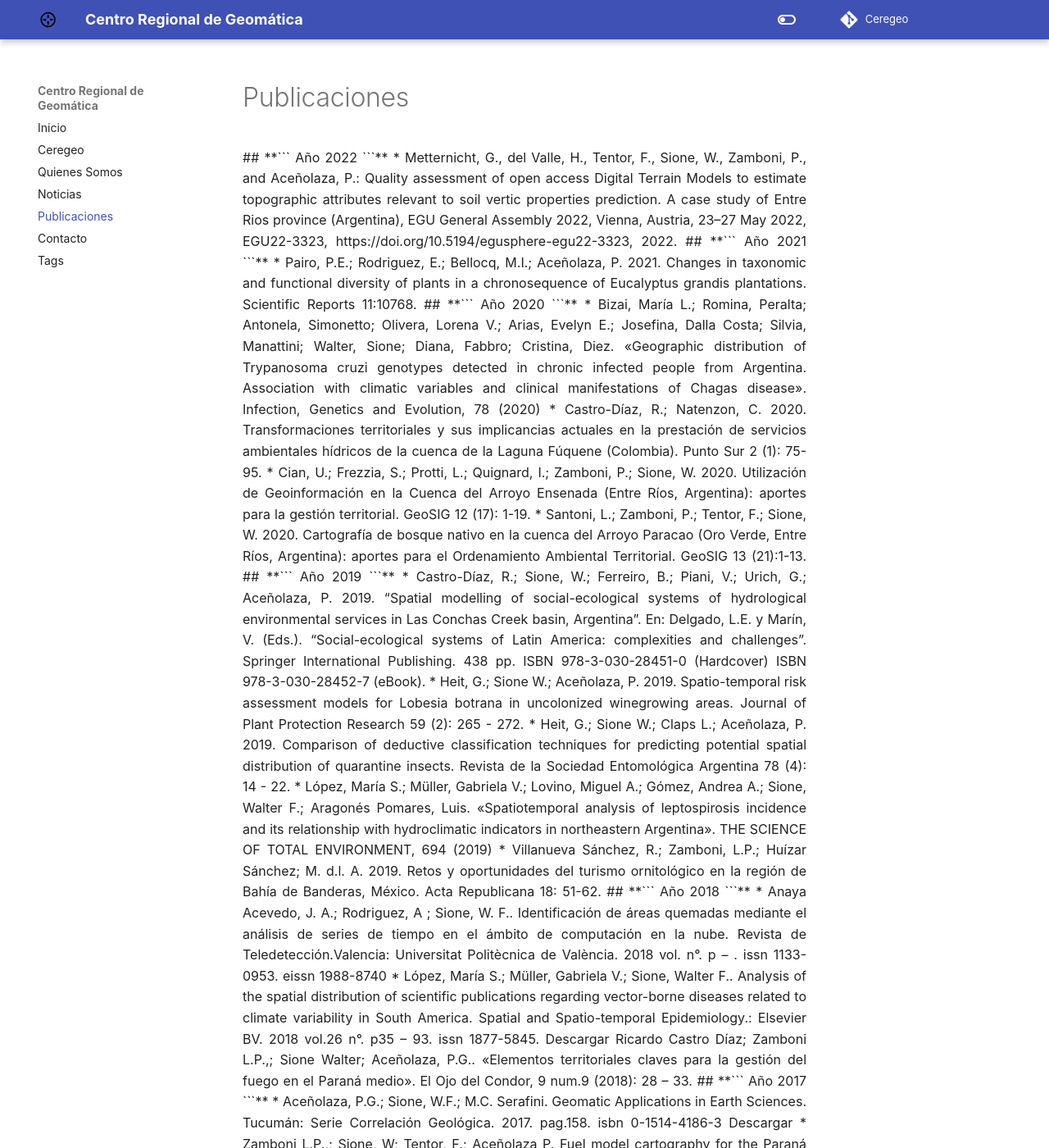
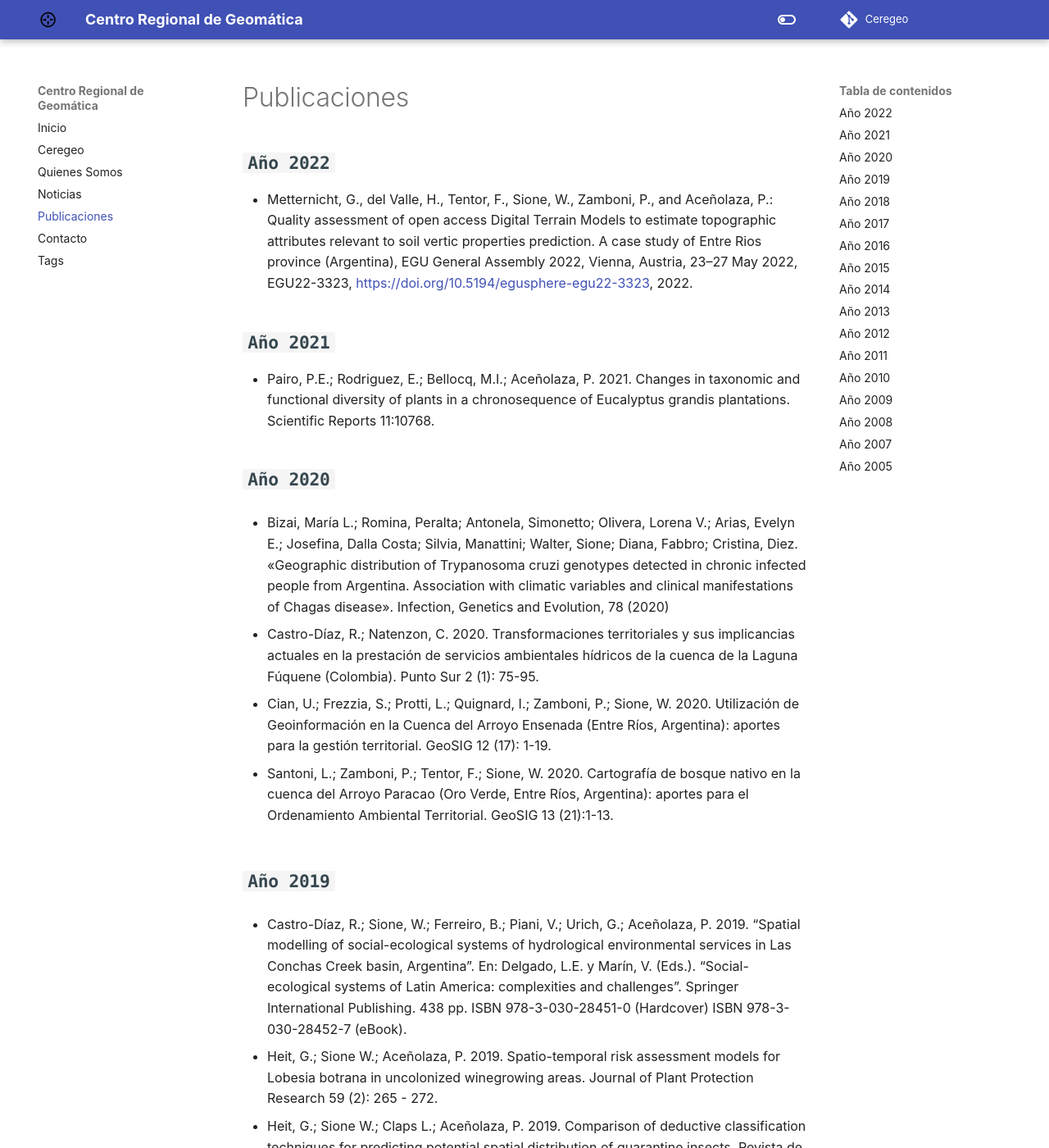
Before and after one commit to virginiapiani/Ceregeo, an MkDocs documentation site: the page built from docs/pages/publicaciones.md, in a window 1280 px wide and 1400 px high. Shown: the whole window at 82% size. Built offline with MkDocs 1.6.1 and Material for MkDocs 9.7.7, drawn with Linux system fonts in a browser that asks for light colours; some web fonts are replaced; comment, search, counter and statistics services are not loaded; some of the changed text lies outside the part shown.

Commit message:
Update publicaciones.md

````diff
--- a/docs/pages/publicaciones.md
+++ b/docs/pages/publicaciones.md
@@ -1,6 +1,6 @@
 # Publicaciones
 
-<div style="text-align:justify ">
+
 
 ## **``` Año 2022 ```**
 
@@ -312,5 +312,3 @@ Soils Using Multisensor Radar Data: A Case Study from Northeastern Patagonia (Ar
 ## **``` Año 2005 ```**
 
 * Aceñolaza P. G., Sione, W.F.; Kalesnik, F.; Serafini M. S. 2005. Determinación de unidades homogéneas de vegetación en el Parque Nacional Pre-Delta (Argentina). Temas de la Biodiversidad del Litoral Fluvial Argentino II. Insugeo 14: 81-90.
-
-</div>
````
